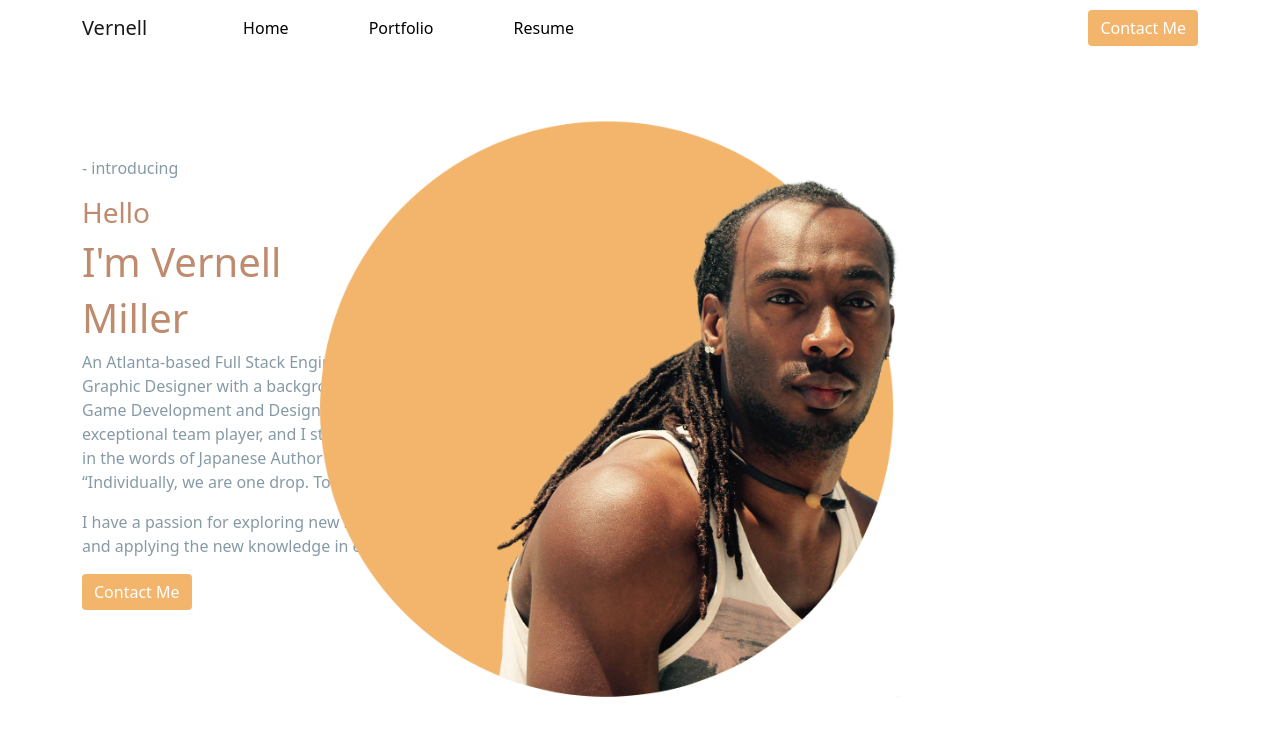
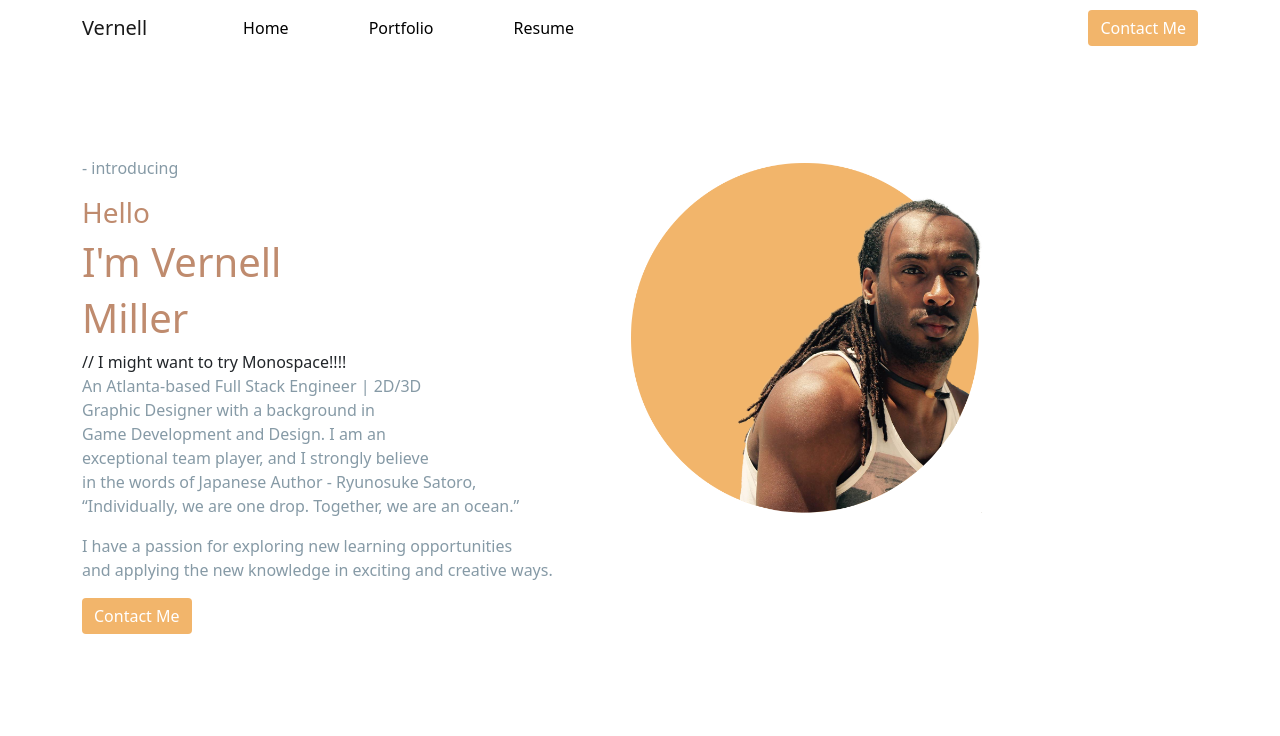
Before and after one commit to VernellMiller/react-portfolio, a React (Create React App) app: page / in a window 1280 px wide. Shown: the top 736 px of the page. Built offline with nearby package versions, Linux system fonts and the light colour scheme.

Commit message:
wip: adds classes and styling

```diff
--- a/src/components/Introduction.js
+++ b/src/components/Introduction.js
@@ -1,16 +1,16 @@
 import Button from "react-bootstrap/esm/Button";
-import { Container } from "react-bootstrap";
 
 const Introduction = (props) => {
     return(
         <>
-        <Container>
-
-            <div class="text-start" id="intro">
+            <div class="container">
+                <div class="row gap100">
+                    <div class="col-md-6 text-start" id="intro">
                         <p>- introducing</p>
                         <h3 id="heading">Hello</h3>
                         <h1 id="heading">I'm Vernell</h1>
-                <h1 id="heading">Miller</h1>
+                        <h1 id="heading" class="fs-1">Miller</h1>
+                        // I might want to try Monospace!!!!
                         <p>An Atlanta-based Full Stack Engineer |
                         2D/3D <br></br>Graphic Designer with a background in<br></br>Game Development and Design. I am an <br></br>exceptional team player, and I strongly believe <br></br>in the words of Japanese Author - Ryunosuke Satoro, <br></br>“Individually, we are one drop. Together, we are an ocean.”
                         </p>
@@ -20,11 +20,11 @@ const Introduction = (props) => {
                         <Button id="contact">Contact Me</Button>
                     </div>
 
-            <div>
+                    <div class="col-md-6">
                         <img class="img-fluid" id="mainIMG" src="/me.png" alt="Me" width="900"/>
-
                     </div>
-        </Container>
+                </div>
+            </div>
         </>
     );
 };
--- a/src/index.css
+++ b/src/index.css
@@ -31,7 +31,7 @@ code {
 }
 
 #mainIMG {
-  margin-top: -500px;
+  margin: 100px 0 0 -200px;
 }
 
 #contact {
```
Lines whose indentation alone changed are shown as unchanged.
